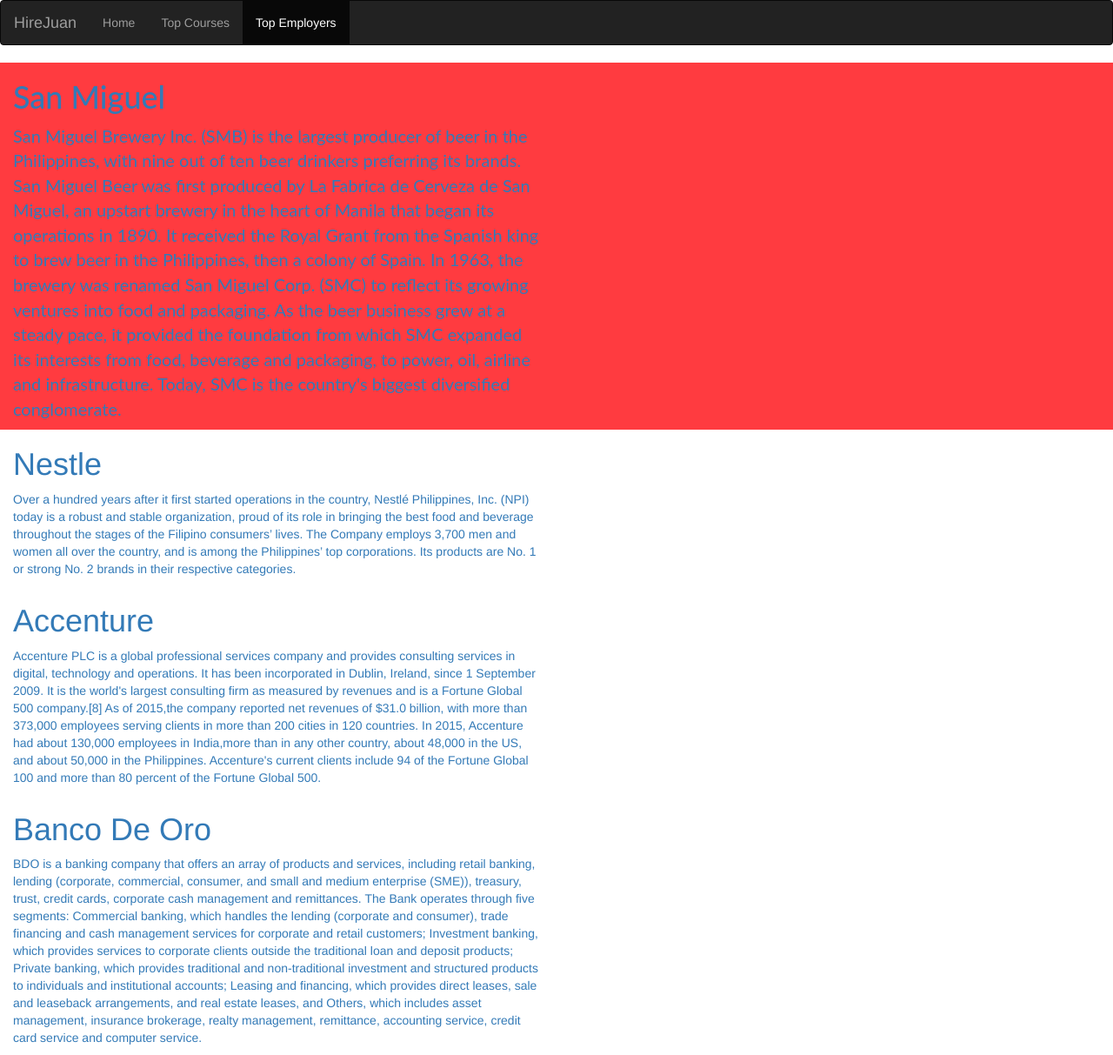
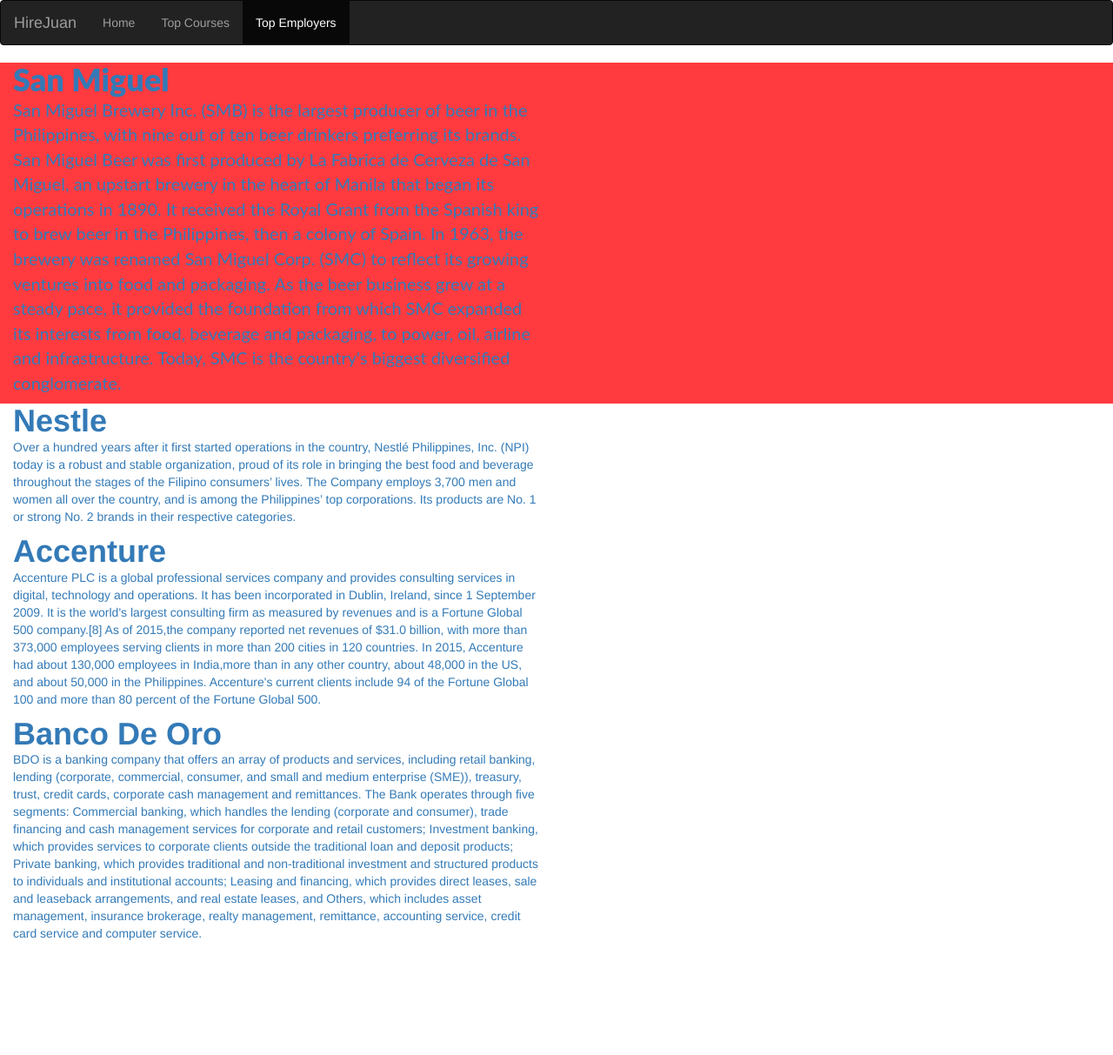
Before and after one commit to lorenzoevidente2/hirejuan, a plain HTML site: page employers.html in a window 1280 px wide. Shown: the whole page at 87% size. After the commit the page ends 1093 px from the top, so only its background shows below. Drawn offline with Linux system fonts and the light colour scheme.

Commit message:
Update employers.html

```diff
--- a/employers.html
+++ b/employers.html
@@ -31,7 +31,7 @@
 <div class="container-fluid" id="sanMiguel">
   <div class="row">
 	<div class="col-sm-6">
-		<h1>San Miguel</h1>
+		<h1 class="ban">San Miguel</h1>
 		<p> San Miguel Brewery Inc. (SMB) is the largest producer of beer in the Philippines, with nine out
 		    of ten beer drinkers preferring its brands. San Miguel Beer was first produced by
 		La Fabrica de Cerveza de San Miguel, an upstart brewery in the heart of Manila that began its operations in 1890.
@@ -50,7 +50,7 @@
 <div class="container-fluid" id="nestle">
   <div class="row">
 	  <div class="col-sm-6">
-		  <h1>Nestle</h1>
+		  <h1 class="ban">Nestle</h1>
 		  <p>Over a hundred years after it first started operations in the country,  Nestlé Philippines, Inc. (NPI)
 			  today is a robust and stable organization, proud of its role in bringing the best food and beverage throughout the stages of
 			  the Filipino consumers’ lives. The Company employs 3,700 men and women all over the country, and is among the Philippines’
@@ -66,7 +66,7 @@
 <div class="container-fluid" id="acccenture">
   <div class="row">
    <div class="col-sm-6">
-		  <h1>Accenture</h1>
+		  <h1 class="ban">Accenture</h1>
 		  <p> Accenture PLC is a global professional services company and provides consulting services in digital, technology and operations.
 It has been incorporated in Dublin, Ireland, since 1 September 2009. It is the world's largest consulting firm as measured
 by revenues and is a Fortune Global 500 company.[8] As of 2015,the company reported net revenues of $31.0 billion,
@@ -85,7 +85,7 @@ Accenture's current clients include 94 of the Fortune Global 100 and more than 8
 
  <div class="row">
 	 <div class="col-sm-6">
-		  <h1>Banco De Oro</h1>
+		  <h1 class="ban">Banco De Oro</h1>
 		  <p>       BDO is a banking company that offers an array of products and services, including retail
 			  banking, lending (corporate, commercial, consumer, and small and medium enterprise (SME)), treasury, trust,
 			  credit cards, corporate cash management and remittances. The Bank operates through five segments:
```
